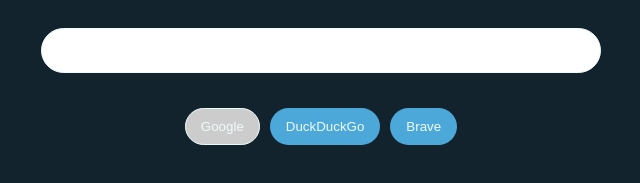
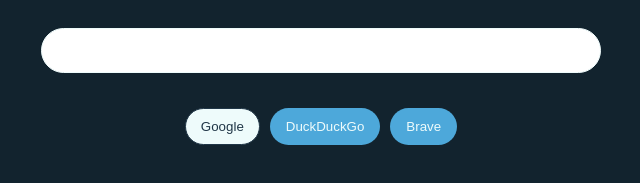
Before and after one commit to dsgnz/dsgnz.github.io, a plain HTML site: page index.html in a window 1280 px wide. In both pictures the pointer is over the button "Google". Shown: the part 469-652 px from the top of the page, without its empty margins (319-959 px from the left). Drawn offline with Linux system fonts and the light colour scheme.

Commit message:
Update styles.css

```diff
--- a/styles.css
+++ b/styles.css
@@ -55,8 +55,8 @@ input:focus {
   cursor: pointer;
 }
 .btn:hover {
-  background-color: #ccc;
-  color: #EEFBFB;
-  border: 1px solid #EEFBFB;
+  background-color: #EEFBFB;
+  color: #203647;
+  border: 1px solid #203647;
   transition: background-color 1s;
 }
```
